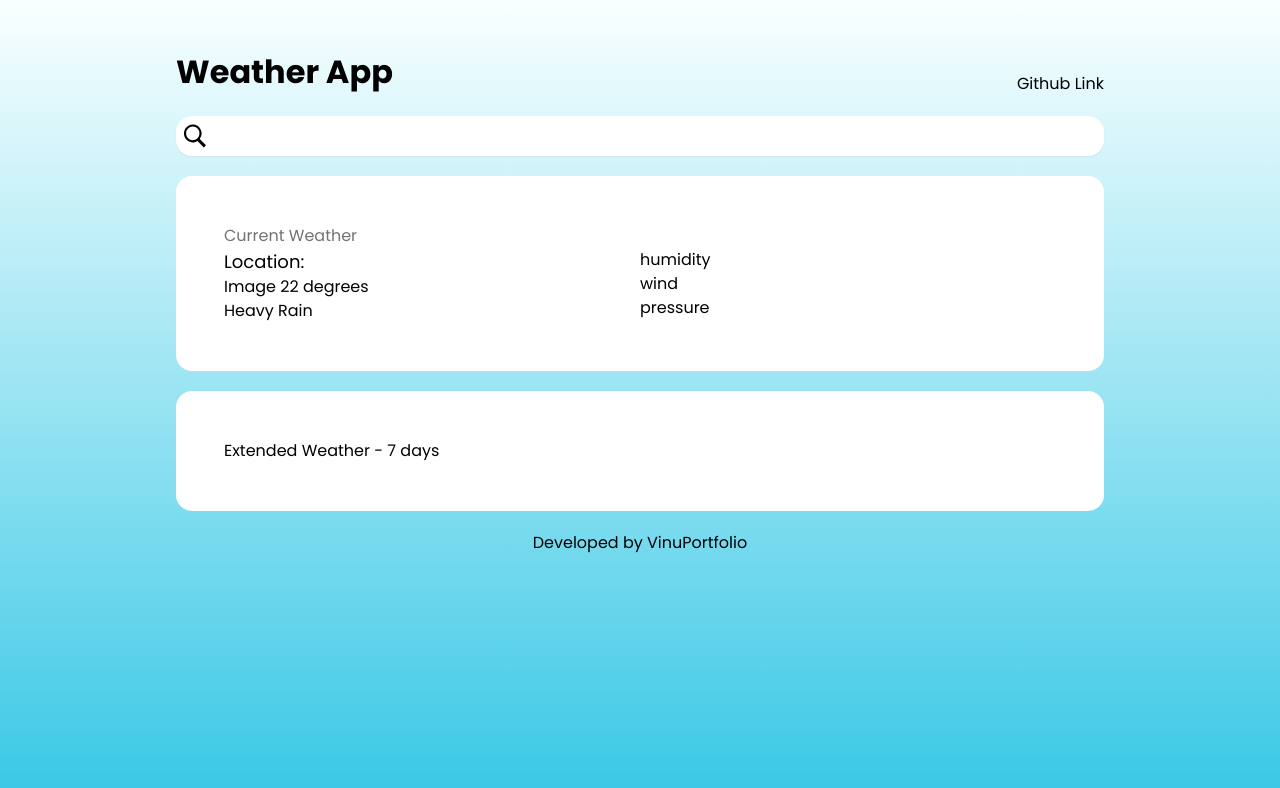
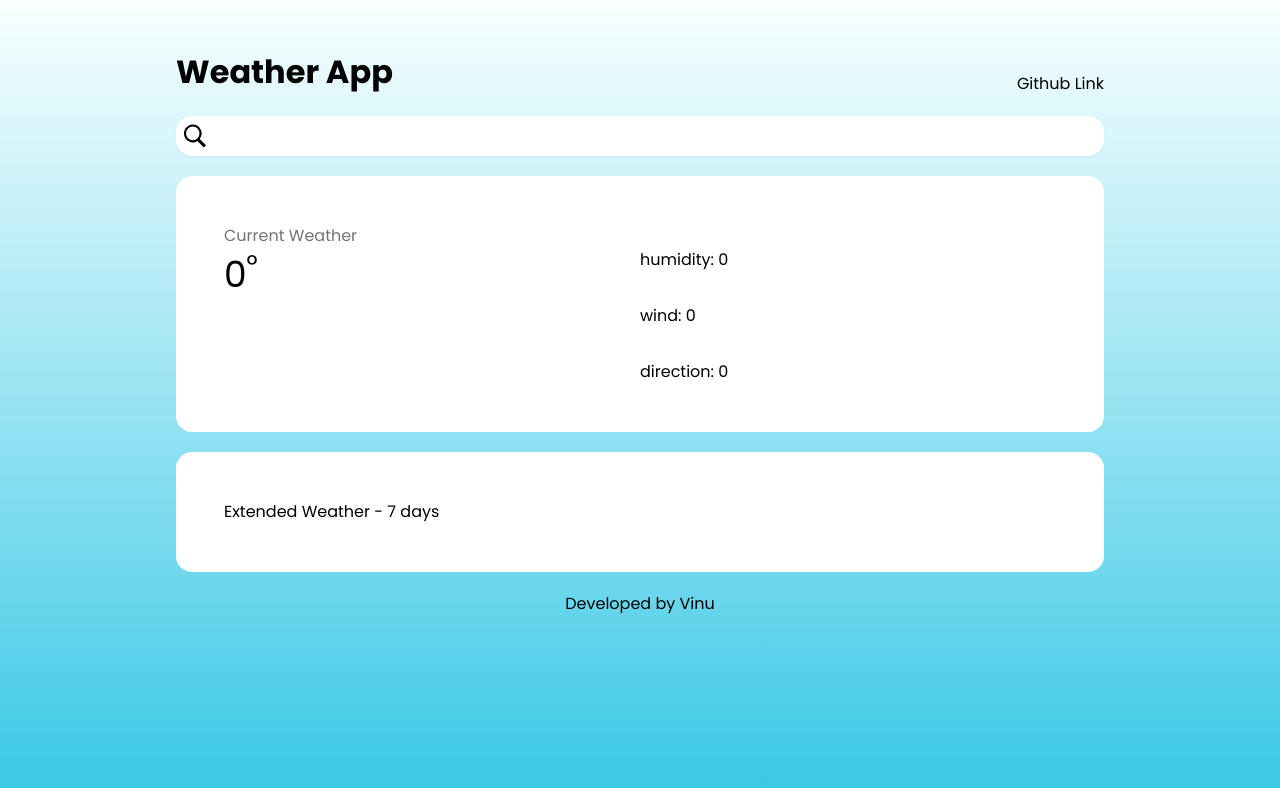
Before and after one commit to vinu-codes/weather-app, a React (Create React App) app: page / in a window 1280 px wide. Shown: the top 788 px of the page. Built offline with nearby package versions, Linux system fonts and the light colour scheme.

Commit message:
fix errors

```diff
--- a/src/App.tsx
+++ b/src/App.tsx
@@ -20,13 +20,13 @@ function App() {
         <CurrentWeather />
         <Forecast />
         <footer className="text-center">
-          Developed by Vinu
+          Developed by{' '}
           <a
             href="https://v-codes.io/"
             target="_blank"
             rel="noopener noreferrer"
           >
-            Portfolio
+            Vinu
           </a>
         </footer>
       </div>
--- a/src/components/CurrentWeather/CurrentWeather.tsx
+++ b/src/components/CurrentWeather/CurrentWeather.tsx
@@ -1,6 +1,11 @@
 import React from 'react'
+import WeatherIcon from './WeatherIcon'
+import { useSelector } from 'react-redux'
+import { currentWeather } from '@state/weather'
 
 const CurrentWeather = () => {
+  const weather = useSelector(currentWeather)
+
   return (
     <div className="bg-white w-full rounded-2xl flex flex-col p-12">
       <div className="text-neutral-500 flex-row">
@@ -8,14 +13,20 @@ const CurrentWeather = () => {
       </div>
       <div className="flex">
         <div className="left-panel flex flex-col flex-1">
-          <span className="text-large">Location:</span>
-          <div>Image 22 degrees</div>
-          <span>Heavy Rain</span>
+          <span className="text-large">{weather?.city}</span>
+          <div className="flex items-center">
+            <WeatherIcon icon={weather.weather?.icon} />
+            <span className="text-5xl">
+              {weather.weather?.temp}
+              <sup>&deg;</sup>
+            </span>
+          </div>
+          <span className="text-large">{weather.weather?.description}</span>
         </div>
-        <div className="right-panel flex flex-col flex-1">
-          <span>humidity</span>
-          <span>wind</span>
-          <span>pressure</span>
+        <div className="right-panel flex flex-col flex-1 gap-8">
+          <span>humidity: {weather.weather?.humidity}</span>
+          <span>wind: {weather.weather?.wind?.speed}</span>
+          <span>direction: {weather.weather?.wind?.deg}</span>
         </div>
       </div>
     </div>
--- /dev/null
+++ b/src/components/CurrentWeather/WeatherIcon.tsx
@@ -0,0 +1,19 @@
+import React from 'react'
+
+interface WeatherIconProps {
+  icon: string
+}
+
+const WeatherIcon: React.FC<WeatherIconProps> = ({ icon }) => {
+  if (!icon) return <></>
+  return (
+    <div style={{ width: '100px', height: '100px' }}>
+      <img
+        src={`https://openweathermap.org/img/wn/${icon}@2x.png`}
+        alt="Weather Icon"
+      />
+    </div>
+  )
+}
+
+export default WeatherIcon
--- a/src/state/weather/reducers.ts
+++ b/src/state/weather/reducers.ts
@@ -1,17 +1,30 @@
 import { createSlice, createAsyncThunk } from '@reduxjs/toolkit'
 import { getWeatherByCity, getExtendedWeatherByCity } from '../../services'
 import { transformWeather } from '../../utils/transformWeather'
-import { ExtendedWeatherData } from '../../services/types'
+import { ExtendedWeatherData, WeatherData } from '../../services/types'
 
 type WeatherState = {
-  currentWeather: {}
+  currentWeather: WeatherData
   extendedWeather: ExtendedWeatherData[]
   loading: boolean
   error: null
 }
 
 const initialState: WeatherState = {
-  currentWeather: {},
+  currentWeather: {
+    city: '',
+    weather: {
+      temp: 0,
+      humidity: 0,
+      description: '',
+      icon: '',
+      id: 0,
+      wind: {
+        deg: 0,
+        speed: 0,
+      },
+    },
+  },
   extendedWeather: [],
   loading: false,
   error: null,
--- a/tailwind.config.js
+++ b/tailwind.config.js
@@ -10,6 +10,7 @@ module.exports = {
       '2xl': '24px',
       '3xl': '28px',
       '4xl': '32px',
+      '5xl': '36px',
     },
     extend: {},
   },
```
